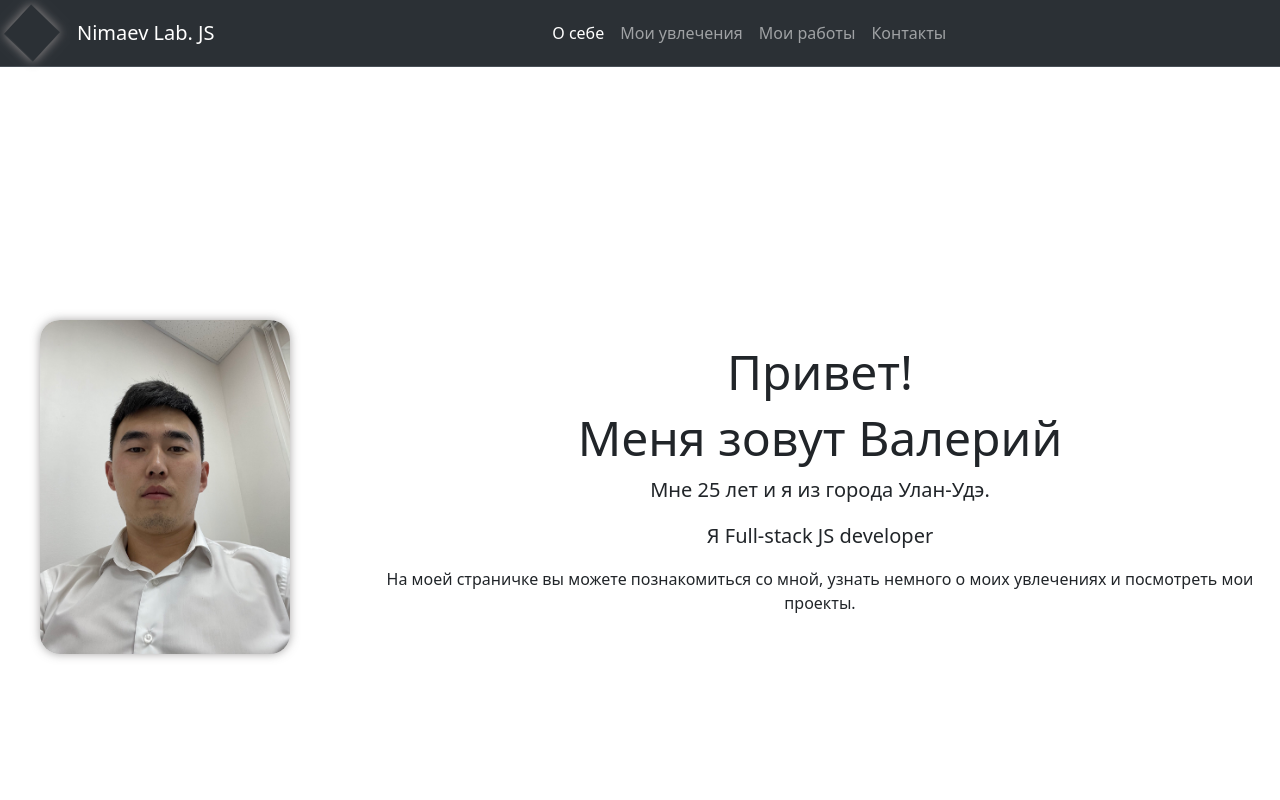
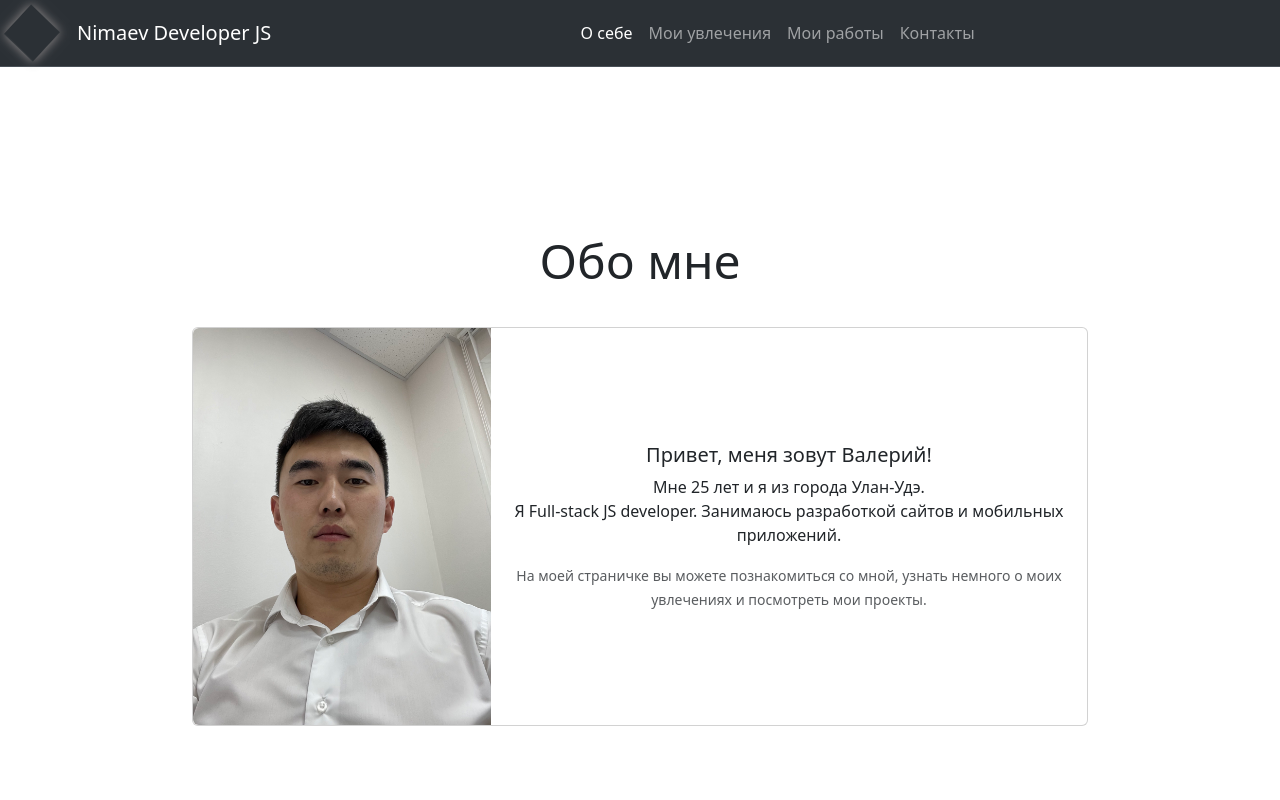
Before and after one commit to YuliyaFilippova1994/Business_card_site_2.0, a plain HTML site: page index.html in a window 1280 px wide. Shown: the top 800 px of the page. Drawn offline with nearby package versions, Linux system fonts and the light colour scheme.

Commit message:
Add files via upload

```diff
--- a/index.html
+++ b/index.html
@@ -16,7 +16,7 @@
         <div class="container-fluid">
             <a class="navbar-brand" href="#" style="display: flex; justify-content: center; align-items: center;">
                 <div class="square_1"></div>
-                Nimaev Lab. JS
+                Nimaev Developer JS
               </a>
           <button class="navbar-toggler" type="button" data-bs-toggle="collapse" data-bs-target="#navbarNavAltMarkup" aria-controls="navbarNavAltMarkup" aria-expanded="false" aria-label="Toggle navigation">
             <span class="navbar-toggler-icon"></span>
@@ -33,20 +33,28 @@
       </nav>
 
       <main class="main_container">
-        <div class="container_about_me" id="about_me">
-            <div class="my_photo">
-                <img class="img" src="./img/IMG_5007.jpg" alt="My photo" style="width: 250px;">
+          <div class="container_about_me">
+            <div>
+              <h1 class="display-5" id="about_me">Обо мне</h1>
             </div>
-            <div class="text_about_me">
-                <h1 class="display-5">Привет!</h1>
-                <h1 class="display-5">Меня зовут Валерий</h1>
-                <p class="lead"> Мне 25 лет и я из города Улан-Удэ.</p>
-                <p class="lead"> Я Full-stack JS developer</p>
-                <p class="text-center">На моей страничке вы можете познакомиться со мной,
-                    узнать немного о моих увлечениях и посмотреть мои проекты.</p>
+            <div class="card mb-3" style="max-width: 70%;">
+                <div class="row g-0">
+                  <div class="col-md-4">
+                    <img src="./img/IMG_5007.jpg" class="img-fluid rounded-start" alt="Мое фото">
+                  </div>
+                  <div class="col-md-8">
+                    <div class="card-body text-center">
+                      <h5 class="card-title">Привет, меня зовут Валерий!</h5>
+                      <p class="card-text">Мне 25 лет и я из города Улан-Удэ.<br>
+                        Я Full-stack JS developer. Занимаюсь разработкой сайтов и мобильных приложений.</p>
+                      <p class="card-text"><small class="text-body-secondary">
+                        На моей страничке вы можете познакомиться со мной,
+                        узнать немного о моих увлечениях и посмотреть мои проекты.</small>
                     </div>
                   </div>
-
+                </div>
+              </div>
+            </div>
         <div class="container_carousel">
             <div>
                 <h1 class="display-5" id="hobbies">Мои увлечения</h1>
@@ -95,16 +103,17 @@
             <div class="name">
                 <h1 class="display-5" id="projects">Мои работы</h1>
             </div>
-            <div class="projects">
-                <div class="card" style="width: 18rem;">
+            <div class="card-group">
+              <div class="card text-center">
                 <img src="./img/books.png" class="card-img-top" alt="Фото проекта 1">
                 <div class="card-body">
                   <h5 class="card-title">Project 1</h5>
                   <p class="card-text">Тут краткое описание Проекта 1</p>
                   <a href="#" class="btn btn-dark">Посмотреть Проект</a>
+                  </p>
                 </div>
               </div>
-                <div class="card" style="width: 18rem;">
+              <div class="card text-center">
                 <img src="./img/parachute.png" class="card-img-top" alt="Фото проекта 2">
                 <div class="card-body">
                   <h5 class="card-title">Project 2</h5>
@@ -112,7 +121,7 @@
                   <a href="#" class="btn btn-dark">Посмотреть Проект</a>
                 </div>
               </div>
-                <div class="card" style="width: 18rem;">
+              <div class="card text-center">
                 <img src="./img/books.png" class="card-img-top" alt="Фото проекта 3">
                 <div class="card-body">
                   <h5 class="card-title">Project 3</h5>
--- a/style.css
+++ b/style.css
@@ -7,18 +7,24 @@
 
 .container_about_me {
     display: flex;
-    flex-direction: row;
+    flex-direction: column;
     margin-top: 20px;
     justify-content: center;
     align-items: center;
     gap: 30px;
-    height: 100vh;
-    width: 100%;
+    min-height: 100vh;
+    width: 100% auto;
+
+}
+
+.col-md-8 {
+  display: flex;
+  justify-content: center;
+  align-items: center;
 }
 
 .img {
     border-radius: 20px;
-    margin: 40px;
     box-shadow: 0px 0px 10px rgba(80, 78, 78, 0.5);
 }
 
@@ -57,7 +63,9 @@
     justify-content: center;
     align-items: center;
     gap: 10px;
-    height: 100vh;
+    min-height: 100vh;
+
+
   }
 
   .d-block {
@@ -76,7 +84,8 @@
     flex-direction: column;
     justify-content: center;
     align-items: center;
-    height: 100vh;
+    min-height: 100vh;
+
   }
 
   .projects {
```
Lines whose indentation alone changed are shown as unchanged.
